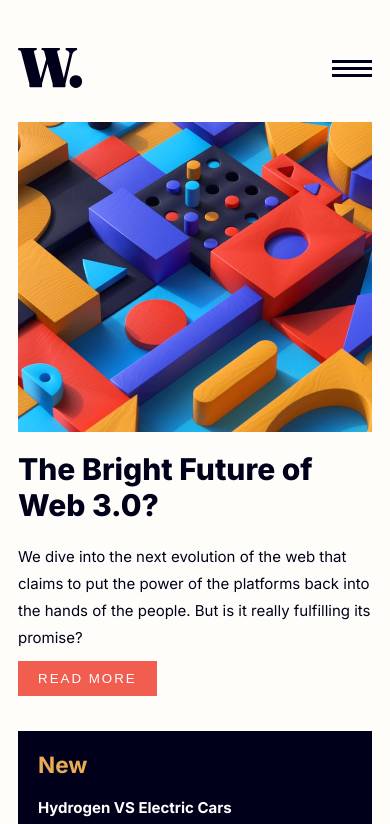
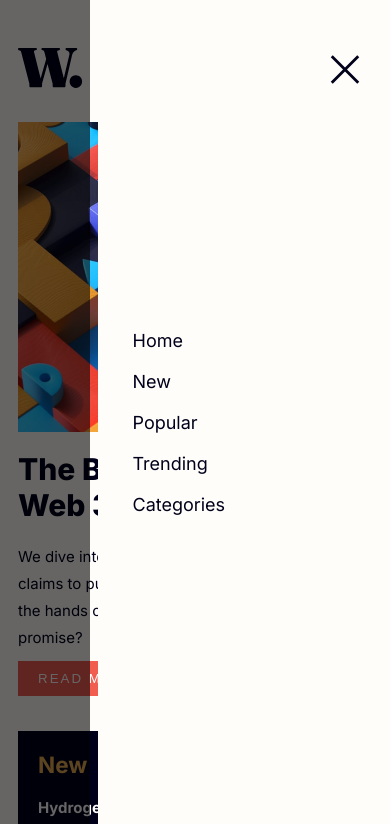
Before and after one commit to TopeLawal/news-homepage-, a plain HTML site: page index.html in a window 390 px wide. Both pictures are taken after a click on the element 352 px from the left and 70 px from the top of the page. Shown: the top 824 px of the page. Drawn offline with Linux system fonts and the light colour scheme.

Commit message:
added some functionality and responsivenss

```diff
--- a/app.js
+++ b/app.js
@@ -0,0 +1,12 @@
+const navBar = document.querySelector('.nav');
+const hamburger = document.querySelector('.hamburger');
+const closeBtn = document.querySelector('.close-btn');
+
+
+hamburger.addEventListener('click', () => {
+    navBar.classList.add('open');
+})
+
+closeBtn.addEventListener('click', () => {
+    navBar.classList.remove('open');
+})
--- a/style.css
+++ b/style.css
@@ -198,7 +198,6 @@ img {
         display: block;
         opacity: 0;
         z-index: -9999;
-        transition: all 0.3s ease-in-out;
     }
 
     .nav ul {
@@ -226,11 +225,12 @@ img {
         width: 23vw;
     }
 
-    .header .nav .close-btn {
+    .header .nav.open .close-btn {
+        display: block;
         position: fixed;
         width: 3rem;
         right: 1.5rem;
-        /* margin: 1.5rem */
+        margin: 4rem 1.5rem;
         cursor: pointer;
     }
 
```
